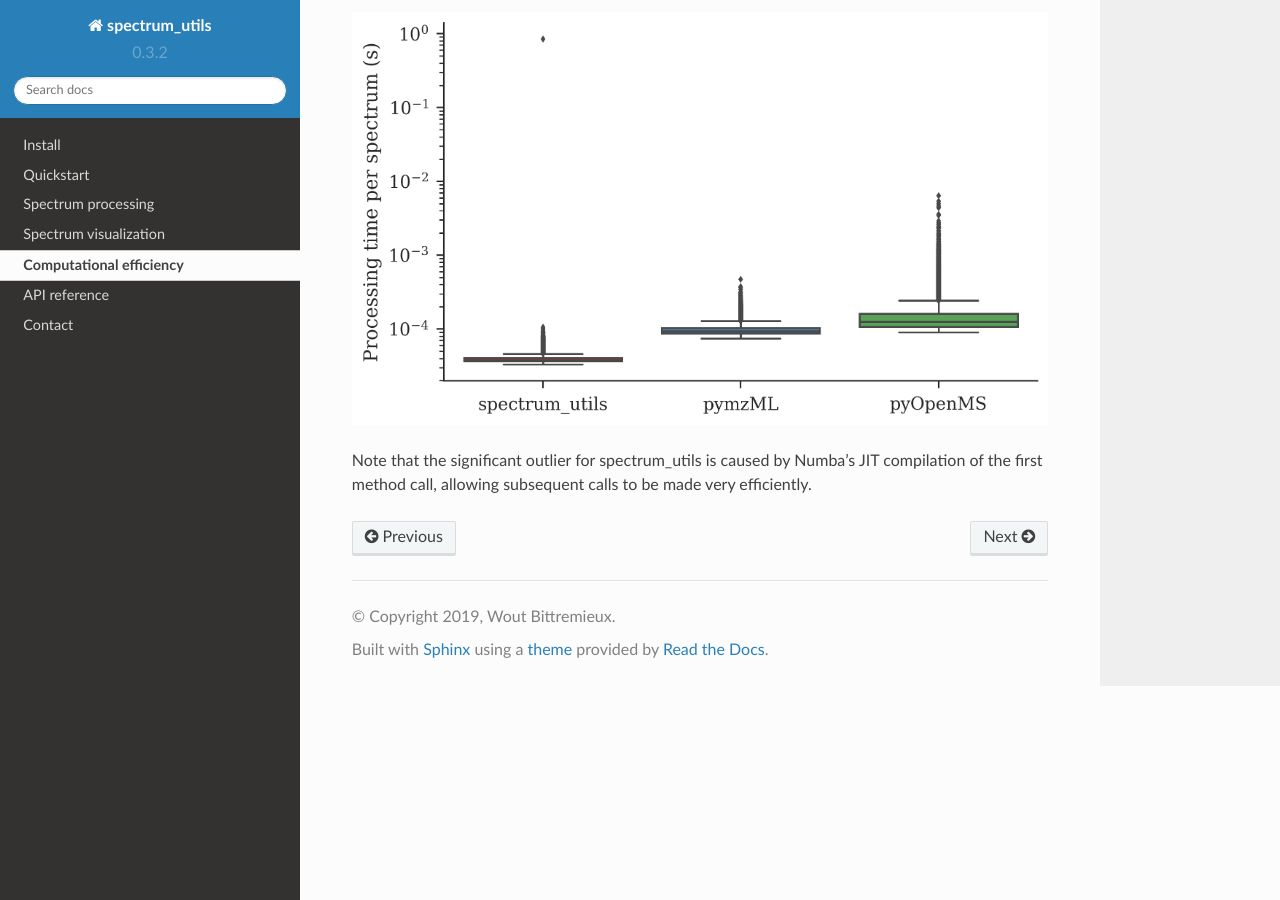
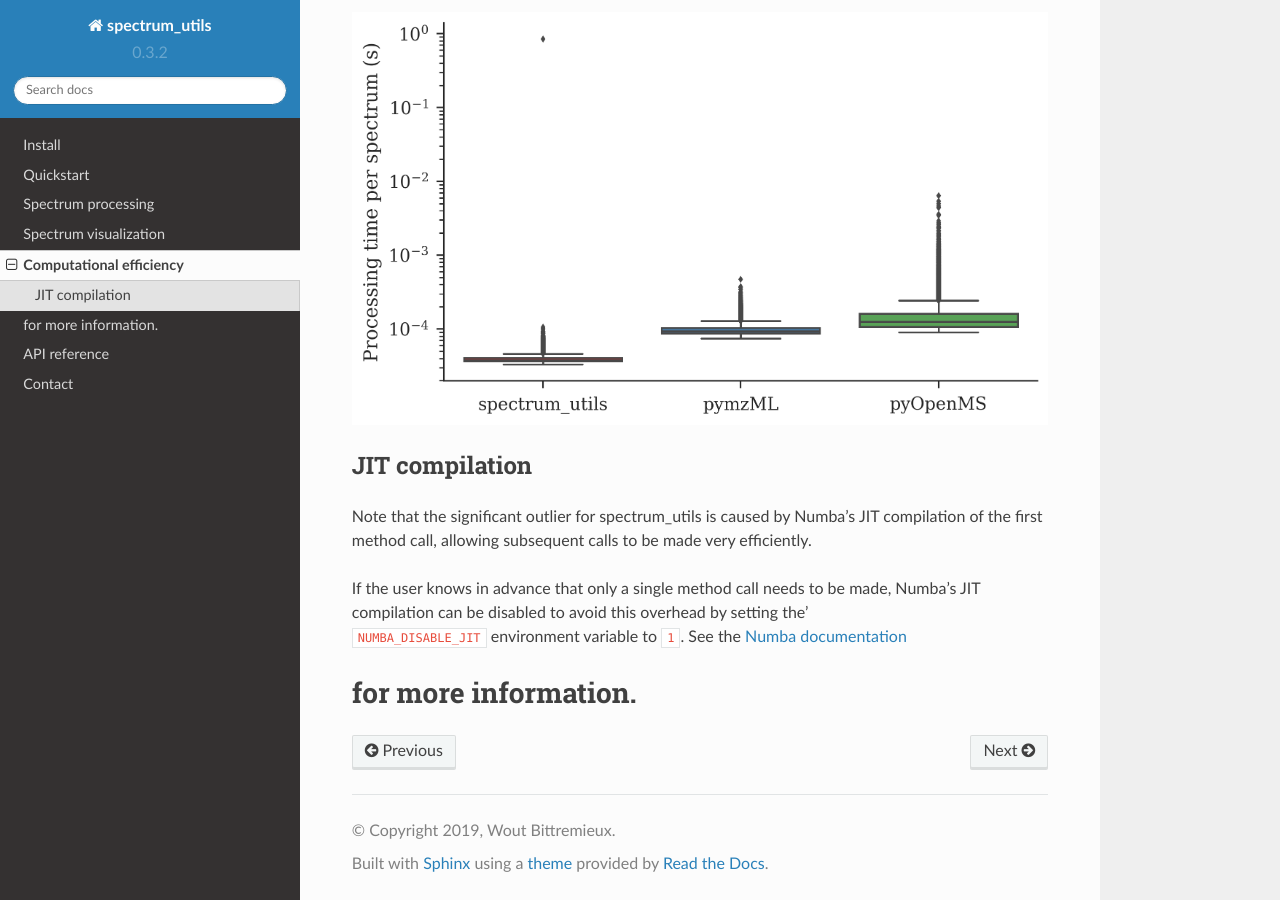
Before and after one commit to bittremieux/spectrum_utils, a Sphinx documentation site: the page built from docs/runtime.md, in a window 1280 px wide and 900 px high, scrolled down 2770 px. Built offline with Sphinx 7.4.7 and the Read the Docs theme 2.0.0, drawn with Linux system fonts in a browser that asks for light colours.

Commit message:
Add information on how to disable JIT compilation

```diff
--- a/docs/runtime.md
+++ b/docs/runtime.md
@@ -156,6 +156,15 @@ plt.close()
 
 ![](runtime.png)
 
-Note that the significant outlier for spectrum_utils is caused by Numba’s JIT
+
+## JIT compilation
+
+Note that the significant outlier for spectrum_utils is caused by Numba's JIT
 compilation of the first method call, allowing subsequent calls to be made very
 efficiently.
+
+If the user knows in advance that only a single method call needs to be made,
+Numba's JIT compilation can be disabled to avoid this overhead by setting the' \
+`NUMBA_DISABLE_JIT` environment variable to `1`. See the
+[Numba documentation](https://numba.pydata.org/numba-doc/dev/user/troubleshoot.html#disabling-jit-compilation)
+# for more information.
```
